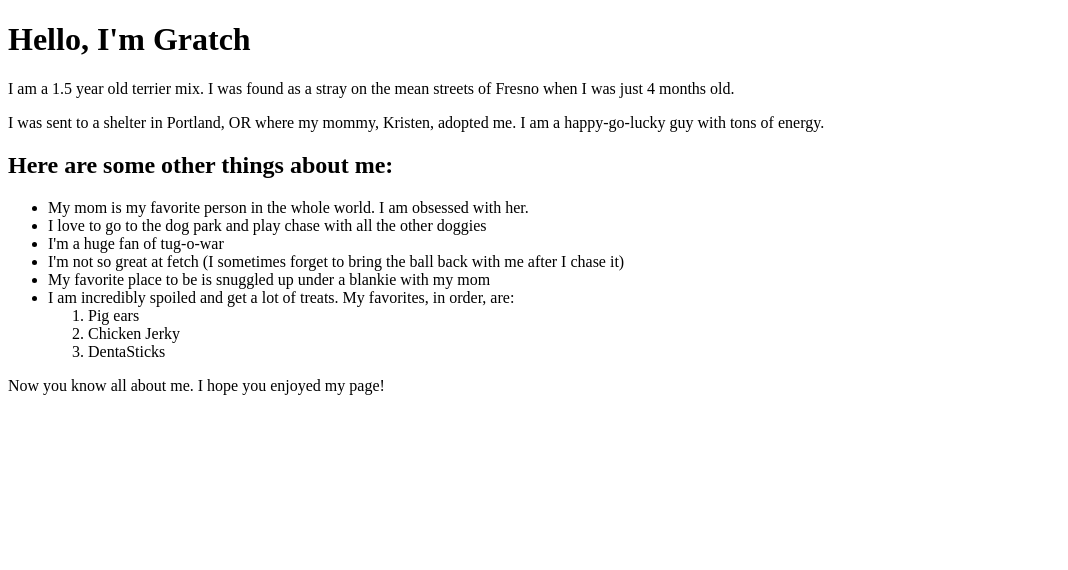
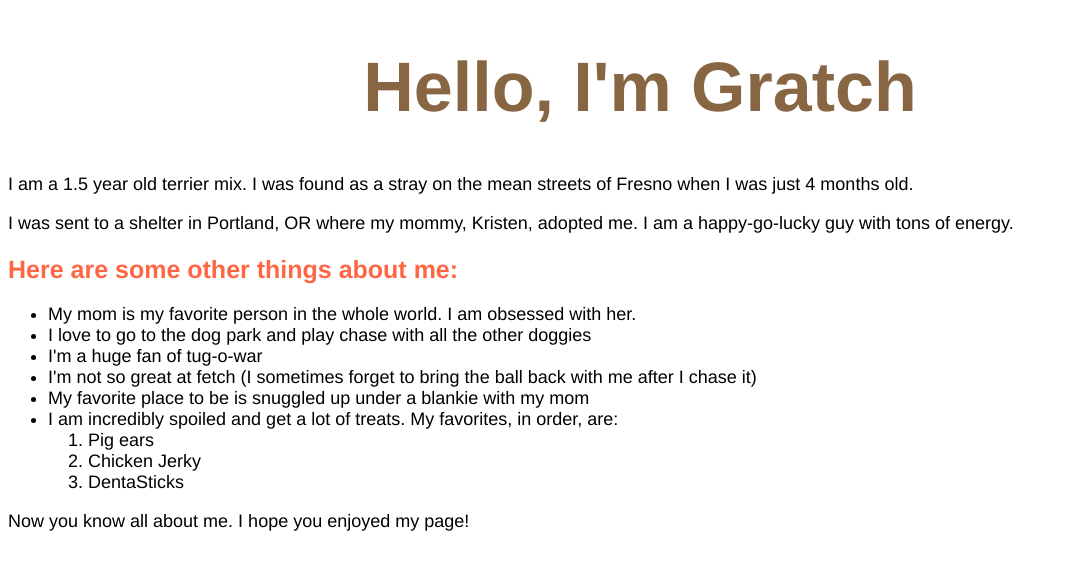
Before and after one commit to KChellis/Gratchs-page, a plain HTML site: page gratchs-page.html in a window 1280 px wide. Shown: the whole page, without its empty margins (0-1068 px from the left). Drawn offline with Linux system fonts and the light colour scheme.

Commit message:
add CSS stylesheet

```diff
--- /dev/null
+++ b/css/style.css
@@ -0,0 +1,15 @@
+body {
+  font-size: 18px;
+  font-family: Helvetica, sans-serif;
+}
+
+h1 {
+  font-size: 70px;
+  color: #864;
+  text-align: center;
+}
+
+h2 {
+  font-size: 25px;
+  color: #F64;
+}
--- a/gratchs-page.html
+++ b/gratchs-page.html
@@ -1,6 +1,7 @@
 <!DOCTYPE html>
 <html>
   <head>
+    <link href="css/style.css" rel="stylesheet" type="text/css">
     <title>All about Gratch!</title>
   </head>
   <body>
```
